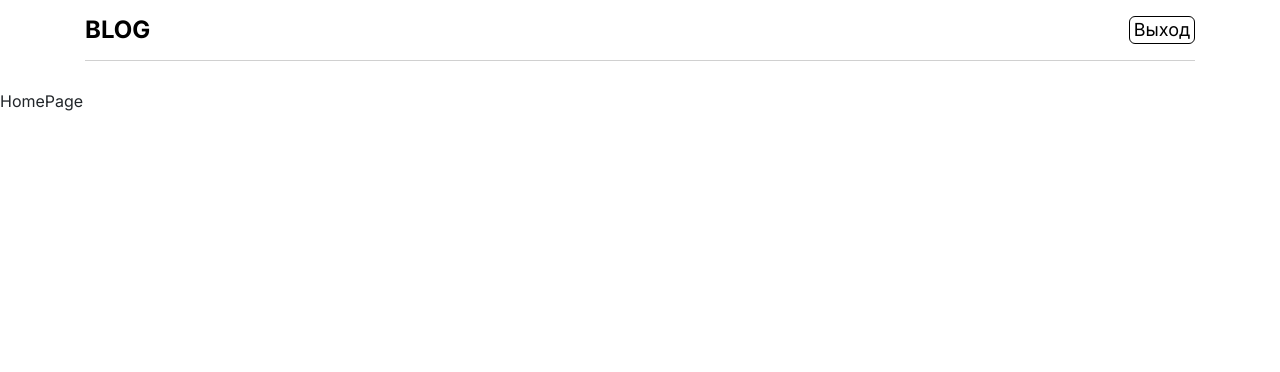
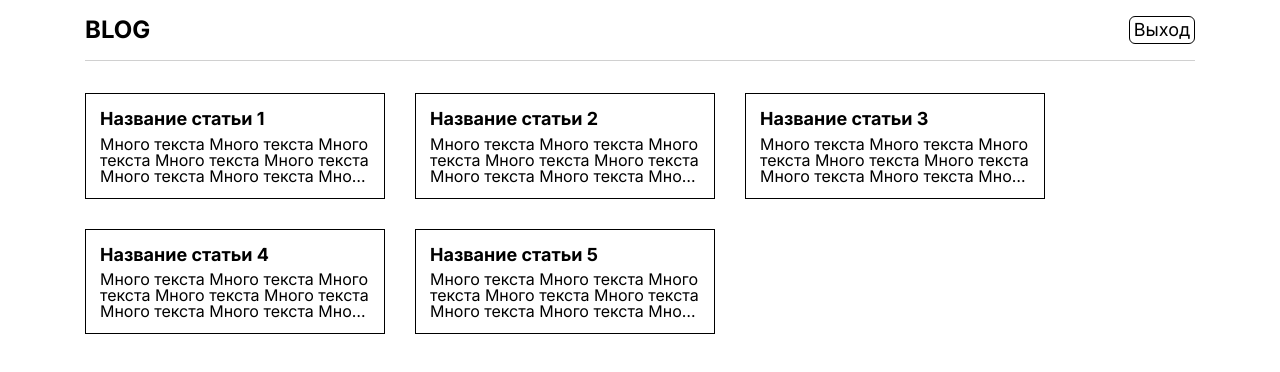
Before and after one commit to Zelelo622/Blog-platform, a React (Create React App) app: page /login in a window 1280 px wide. Both pictures are taken after typing "name@example.com", "Sample123" into the empty fields and a click on the button "Войти". Shown: the top 372 px of the page. Built offline with nearby package versions, Linux system fonts and the light colour scheme.

Commit message:
выводит списка блогов

```diff
--- /dev/null
+++ b/src/assets/style/Home.css
@@ -0,0 +1,31 @@
+.home {
+}
+
+.home__list {
+  display: flex;
+  flex-wrap: wrap;
+  gap: 30px;
+}
+
+.home__link {
+}
+
+.home__wrapper {
+  max-width: 300px;
+  padding: 14px;
+  border: 1px solid #000;
+}
+
+.home__title {
+  font-size: 18px;
+  font-weight: 700;
+  margin-bottom: 6px;
+}
+
+.home__text {
+  display: -webkit-box;
+  -webkit-line-clamp: 3;
+  -webkit-box-orient: vertical;
+  overflow: hidden;
+  text-overflow: ellipsis;
+}
--- /dev/null
+++ b/src/components/ArticleCard.js
@@ -0,0 +1,16 @@
+import React from "react";
+import { Link } from "react-router-dom";
+import { ARTICLE_ROUTE } from "../utils/consts";
+
+const ArticleCard = ({ article }) => {
+  return (
+    <Link to={ARTICLE_ROUTE} className="home__link link">
+      <div className="home__wrapper">
+        <h2 className="home__title">{article.title}</h2>
+        <p className="home__text">{article.content}</p>
+      </div>
+    </Link>
+  );
+};
+
+export default ArticleCard;
--- /dev/null
+++ b/src/components/ArticleList.js
@@ -0,0 +1,15 @@
+import React from 'react'
+import { articles } from '../utils/articleObj'
+import ArticleCard from './ArticleCard'
+
+const ArticleList = () => {
+  return (
+    <div className='home__list'>
+        {articles.map((article) => (
+            <ArticleCard key={article.id} article={article} />
+        ))}
+    </div>
+  )
+}
+
+export default ArticleList
--- a/src/pages/HomePage.js
+++ b/src/pages/HomePage.js
@@ -1,9 +1,18 @@
-import React from 'react'
+import React from "react";
+import { Container } from "react-bootstrap";
+import ArticleList from "../components/ArticleList";
+import "../assets/style/Home.css";
 
 const HomePage = () => {
   return (
-    <div>HomePage</div>
-  )
-}
+    <>
+      <div className="home">
+        <Container>
+          <ArticleList />
+        </Container>
+      </div>
+    </>
+  );
+};
 
-export default HomePage
+export default HomePage;
--- /dev/null
+++ b/src/utils/articleObj.js
@@ -0,0 +1,32 @@
+export const articles = [
+  {
+    id: 1,
+    title: "Название статьи 1",
+    content:
+      "Много текста Много текста Много текста Много текста Много текста Много текста Много текста Много текста Много текста Много текста Много текста",
+  },
+  {
+    id: 2,
+    title: "Название статьи 2",
+    content:
+      "Много текста Много текста Много текста Много текста Много текста Много текста Много текста Много текста Много текста Много текста Много текста",
+  },
+  {
+    id: 3,
+    title: "Название статьи 3",
+    content:
+      "Много текста Много текста Много текста Много текста Много текста Много текста Много текста Много текста Много текста Много текста Много текста",
+  },
+  {
+    id: 4,
+    title: "Название статьи 4",
+    content:
+      "Много текста Много текста Много текста Много текста Много текста Много текста Много текста Много текста Много текста Много текста Много текста",
+  },
+  {
+    id: 5,
+    title: "Название статьи 5",
+    content:
+      "Много текста Много текста Много текста Много текста Много текста Много текста Много текста Много текста Много текста Много текста Много текста",
+  },
+];
```
